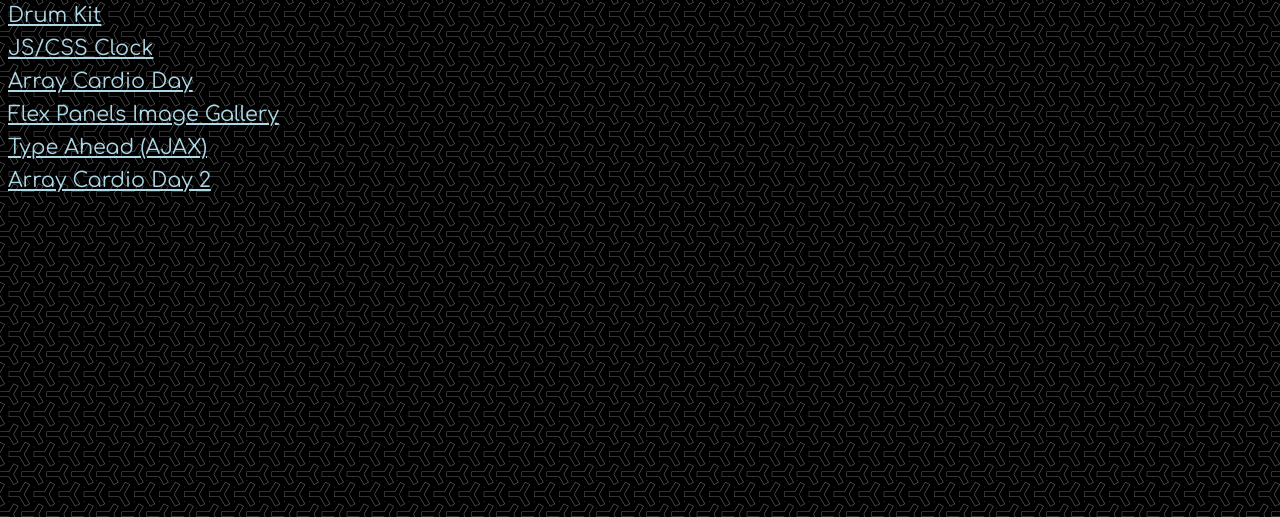
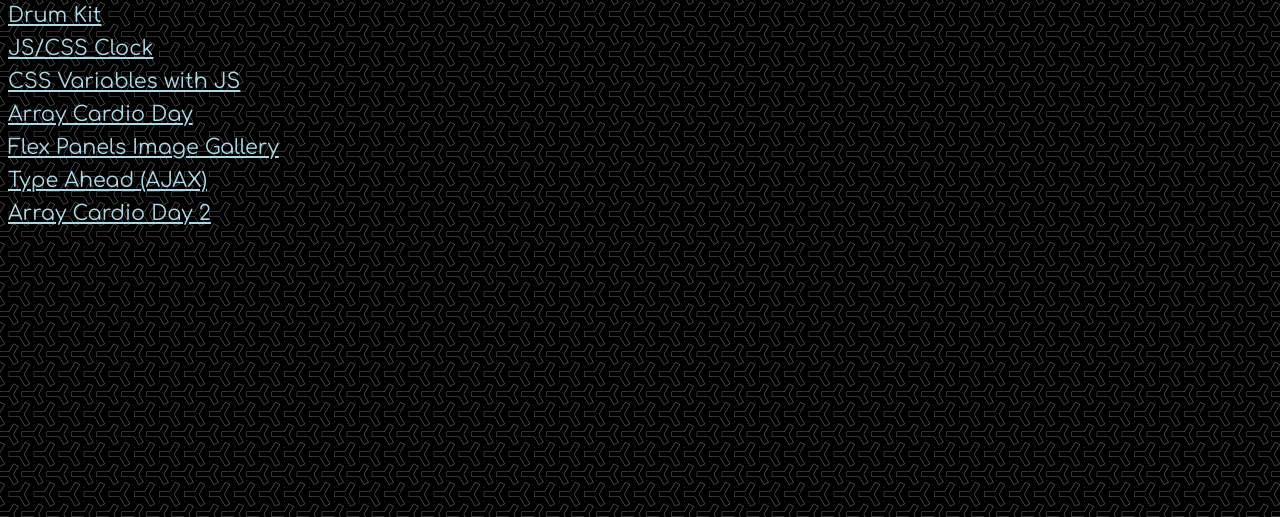
Before and after one commit to HaulinOats/experiments, a website: page client/index.html in a window 1280 px wide. Shown: the part 283-800 px from the top of the page. Drawn offline with Linux system fonts and the light colour scheme.

Commit message:
javascript 30 - css variables with js

```diff
--- a/client/index.html
+++ b/client/index.html
@@ -17,6 +17,7 @@
     <h2>Javascript 30 Challenges</h2>
     <a href="/javascript-30/drum-kit">Drum Kit</a>
     <a href="/javascript-30/js-css-clock/">JS/CSS Clock</a>
+    <a href="/javascript-30/css-variables-with-js/">CSS Variables with JS</a>
     <a href="/javascript-30/array-cardio-day/">Array Cardio Day</a>
     <a href="/javascript-30/flex-panels-image-gallery/">Flex Panels Image Gallery</a>
     <a href="/javascript-30/type-ahead/">Type Ahead (AJAX)</a>
```
